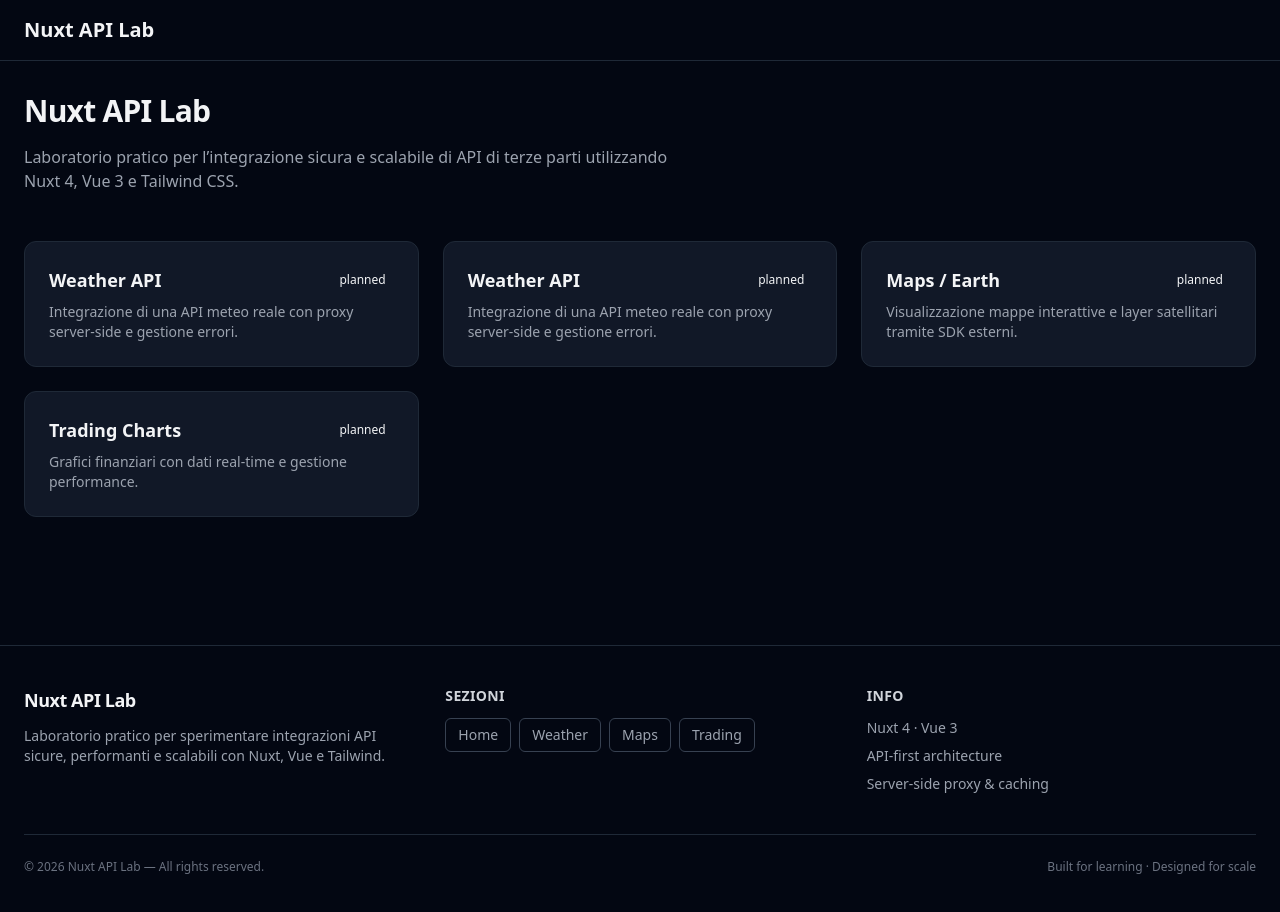
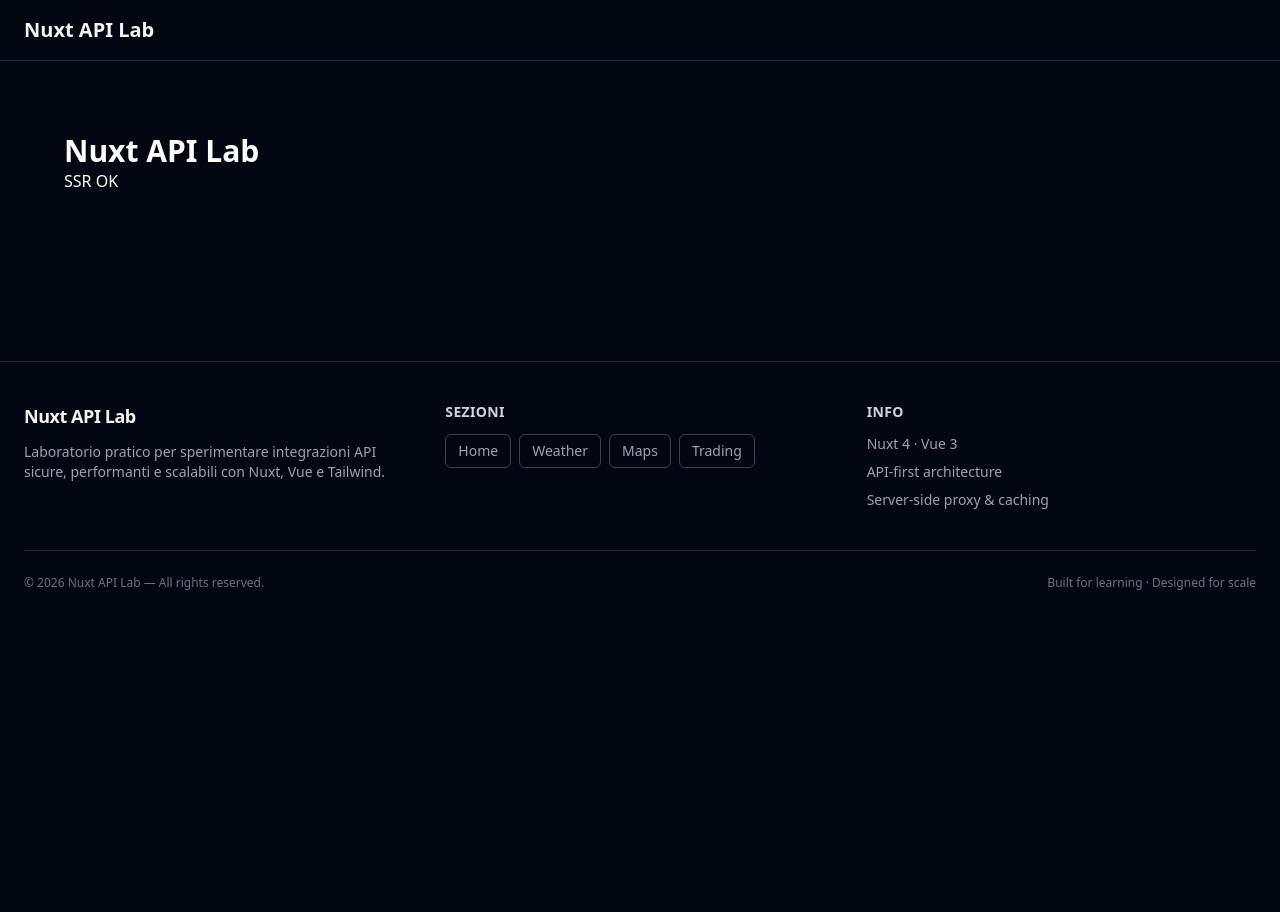
Before and after one commit to Graziano10/nuxt-api-lab, a Nuxt app in the folder nuxt-api-lab/: page / in a window 1280 px wide. Shown: the top 912 px of the page. After the commit the page ends 800 px from the top, so only its background shows below. Built offline with nearby package versions, Linux system fonts and the light colour scheme.

Commit message:
test prod

```diff
--- a/nuxt-api-lab/app/pages/index.vue
+++ b/nuxt-api-lab/app/pages/index.vue
@@ -1,6 +1,6 @@
-<template>
+<!-- <template>
   <section class="space-y-12">
-    <!-- Hero -->
+
     <header class="space-y-4">
       <h1 class="text-3xl font-bold tracking-tight" to="/index">Nuxt API Lab</h1>
 
@@ -10,7 +10,6 @@
       </p>
     </header>
 
-    <!-- API Cards -->
     <div class="grid gap-6 sm:grid-cols-2 lg:grid-cols-3">
       <ApiCard
         title="Weather API"
@@ -41,7 +40,15 @@
       />
     </div>
   </section>
+</template> -->
+
+<template>
+  <div class="p-10 text-white">
+    <h1 class="text-3xl font-bold">Nuxt API Lab</h1>
+    <p>SSR OK</p>
+  </div>
 </template>
+
 
 <script setup lang="ts">
 </script>
```
